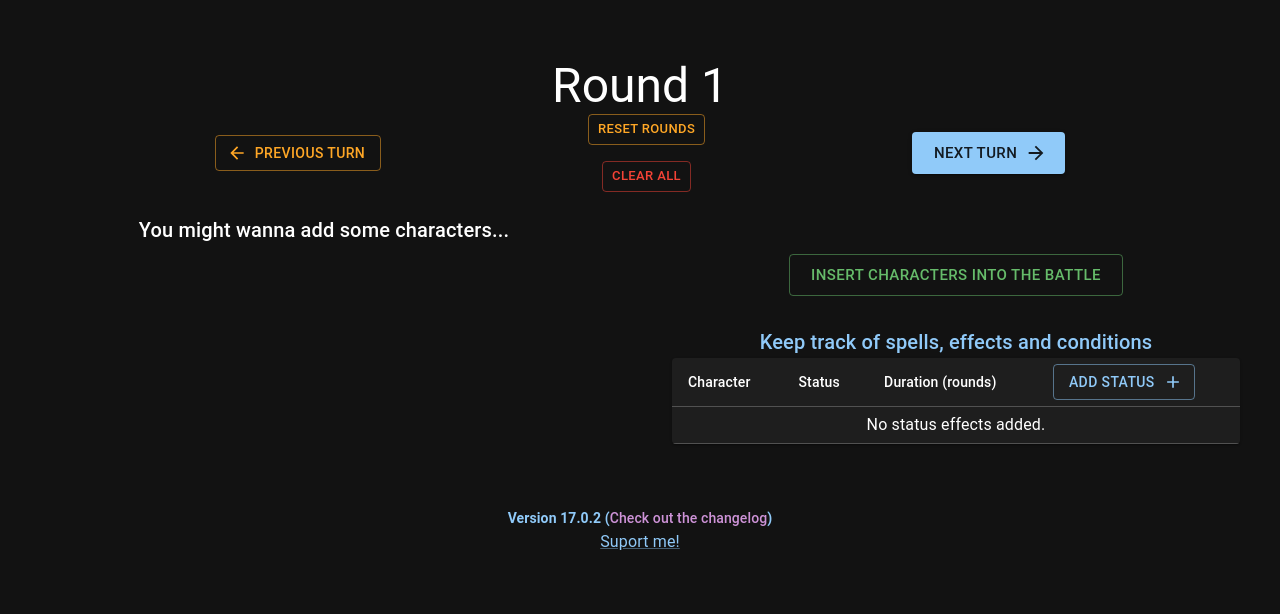
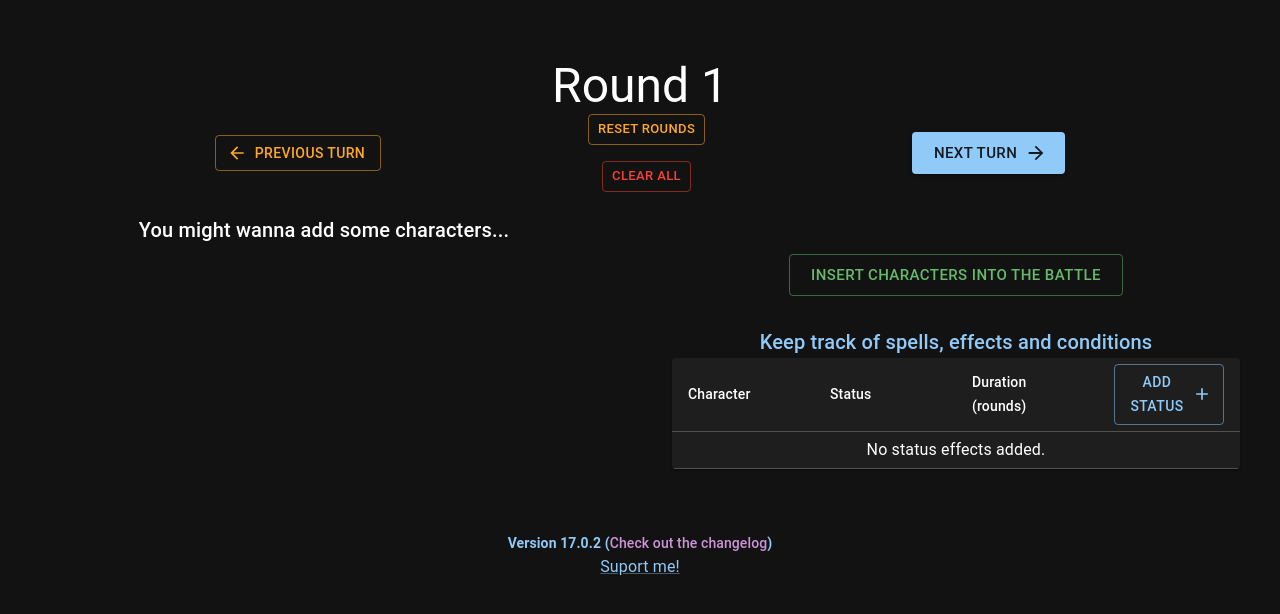
Before and after one commit to StefMTP/encounter-initiative-tracker, a React (Create React App) app: page / in a window 1280 px wide. Shown: the top 614 px of the page. Built offline with nearby package versions, Linux system fonts and the light colour scheme.

Commit message:
layout and alignment in statuses table

```diff
--- a/src/components/Status/PlayerStatusCell.tsx
+++ b/src/components/Status/PlayerStatusCell.tsx
@@ -4,6 +4,7 @@ import {
   IconButton,
   Autocomplete,
   Typography,
+  Grid,
 } from "@mui/material";
 import { useContext } from "react";
 import { CombatActorsContext } from "../../contexts/CombatActorsContext";
@@ -35,6 +36,7 @@ const PlayerStatusCell = ({
   const { combatActors } = useContext(CombatActorsContext);
   return (
     <TableCell>
+      <Grid container alignItems="center">
         {fieldFill ? (
           <form
             onSubmit={(event) => {
@@ -99,6 +101,7 @@ const PlayerStatusCell = ({
             </IconButton>
           </>
         )}
+      </Grid>
     </TableCell>
   );
 };
--- a/src/components/Status/PlayerStatusRow.tsx
+++ b/src/components/Status/PlayerStatusRow.tsx
@@ -123,7 +123,7 @@ const PlayerStatusRow = ({
         icon={<EditIcon />}
         type="number"
       />
-      <TableCell align="center">
+      <TableCell align="right">
         {nameFill || statusFill || durationFill ? (
           <Button
             size="small"
--- a/src/components/Status/PlayerStatusesTable.tsx
+++ b/src/components/Status/PlayerStatusesTable.tsx
@@ -29,13 +29,13 @@ const PlayerStatusesTable = () => {
 
   return (
     <TableContainer component={Paper}>
-      <Table sx={{ minWidth: 450 }} size="small">
+      <Table sx={{ minWidth: 450, tableLayout: "fixed" }} size="small">
         <TableHead>
           <TableRow>
             <TableCell>Character</TableCell>
             <TableCell>Status</TableCell>
             <TableCell>Duration (rounds)</TableCell>
-            <TableCell>
+            <TableCell align="right">
               <Button
                 variant="outlined"
                 endIcon={<AddIcon />}
```
Lines whose indentation alone changed are shown as unchanged.
